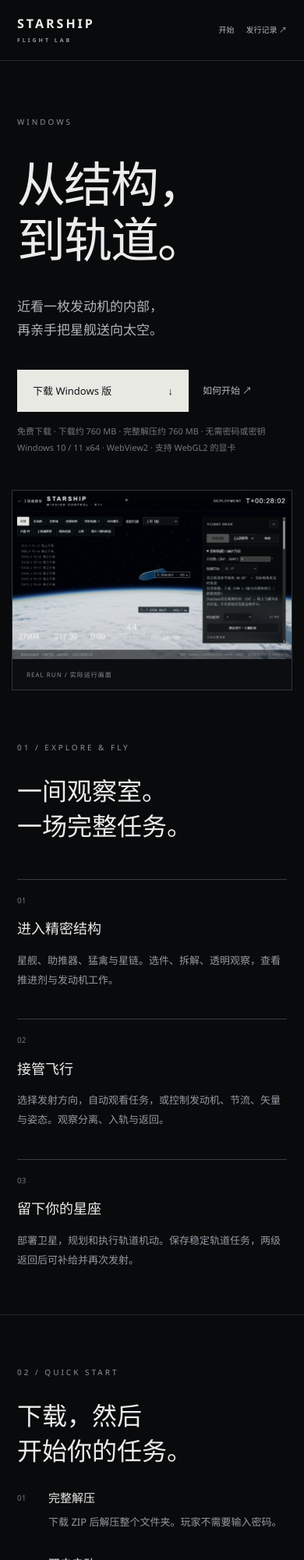
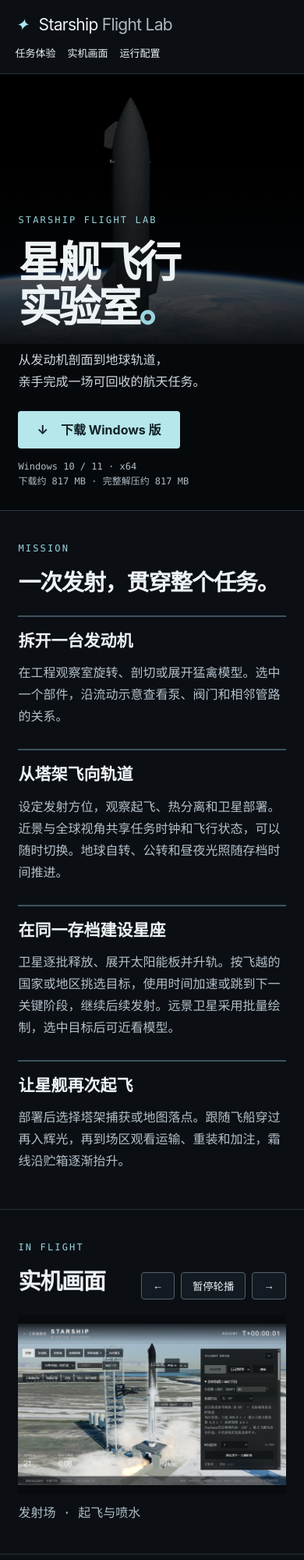
Before and after one commit to menkuan-ai/starship-flight-lab, a plain HTML site: page index.html in a window 390 px wide. Shown: the top 2000 px of the page at 78% size. Drawn offline with Linux system fonts and the light colour scheme.

Commit message:
Refresh flight gallery, mission overview and Windows requirements

```diff
--- /dev/null
+++ b/gallery.js
@@ -0,0 +1,31 @@
+const slides = [
+  ['pad.webp', '发射场 · 起飞与喷水'],
+  ['flight.webp', '在轨飞行 · 星舰与地球弧线'],
+  ['preview.webp', '轨道视图 · 卫星部署'],
+  ['entry.webp', '返回地球 · 再入辉光']
+];
+const photo = document.querySelector('#screen');
+const toggle = document.querySelector('#play');
+const motion = matchMedia('(prefers-reduced-motion: reduce)');
+let current = 0;
+let playing = !motion.matches;
+let timer;
+function show(step) {
+  current = (current + step + slides.length) % slides.length;
+  const [src, label] = slides[current];
+  photo.src = src;
+  photo.alt = label;
+  document.querySelector('#caption').textContent = label;
+}
+function schedule() {
+  clearInterval(timer);
+  toggle.textContent = playing ? '暂停轮播' : '播放轮播';
+  if (playing && !document.hidden) timer = setInterval(() => show(1), 6000);
+}
+document.querySelector('#prev').onclick = () => { show(-1); schedule(); };
+document.querySelector('#next').onclick = () => { show(1); schedule(); };
+toggle.onclick = () => { playing = !playing; schedule(); };
+document.addEventListener('visibilitychange', schedule);
+motion.addEventListener('change', () => { playing = !motion.matches; schedule(); });
+document.querySelector('.controls').hidden = false;
+schedule();
--- a/index.html
+++ b/index.html
@@ -1,8 +1,9 @@
-<!doctype html><html lang="zh-CN"><head><meta charset="utf-8"><meta name="viewport" content="width=device-width,initial-scale=1"><meta name="description" content="由 GPT 制作的 Starship Flight Lab：免费下载 Windows 星舰工程观察与航天任务模拟软件。无需密码，解压后运行。"><title>Starship Flight Lab — 从结构，到轨道</title><link rel="stylesheet" href="style.css"></head><body>
-<header><a class="brand" href="#">STARSHIP <small>FLIGHT LAB</small></a><nav><a href="#experience">体验</a><a href="#start">开始</a><a href="https://github.com/menkuan-ai/starship-flight-lab/releases/latest">发行记录 ↗</a></nav></header>
-<main><section class="hero"><p class="eyebrow">WINDOWS</p><h1>从结构，<br>到轨道。</h1><p class="lead">近看一枚发动机的内部，<br class="mobile">再亲手把星舰送向太空。</p><div class="download"><a class="primary" href="https://github.com/menkuan-ai/starship-flight-lab/releases/download/windows-r12/Starship-Windows.zip">下载 Windows 版 <span>↓</span></a><a class="secondary" href="#start">如何开始 ↗</a></div><p class="fine">免费下载 · <span data-release-sizes>下载约 760 MB · 完整解压约 760 MB</span> · 无需密码或密钥</p><p class="platform">Windows 10 / 11 x64 · WebView2 · 支持 WebGL2 的显卡</p></section>
-<figure class="preview"><img src="preview.webp" alt="Starship Flight Lab 软件内的北向入轨与卫星部署实测画面" width="1440" height="869"><figcaption><span>REAL RUN / 实际运行画面</span><span>20 颗独立卫星 · 北向发射测试</span></figcaption></figure>
-<section id="experience" class="experience"><div class="section-label">01 / EXPLORE & FLY</div><h2>一间观察室。<br>一场完整任务。</h2><div class="features"><article><span>01</span><h3>进入精密结构</h3><p>星舰、助推器、猛禽与星链。选件、拆解、透明观察，查看推进剂与发动机工作。</p></article><article><span>02</span><h3>接管飞行</h3><p>选择发射方向，自动观看任务，或控制发动机、节流、矢量与姿态。观察分离、入轨与返回。</p></article><article><span>03</span><h3>留下你的星座</h3><p>部署卫星，规划和执行轨道机动。保存稳定轨道任务，两级返回后可补给并再次发射。</p></article></div></section>
-<section id="start" class="start"><div class="section-label">02 / QUICK START</div><h2>下载，然后<br>开始你的任务。</h2><ol><li><b>完整解压</b><p>下载 ZIP 后解压整个文件夹。玩家不需要输入密码。</p></li><li><b>双击启动</b><p>打开 <code>Starship Flight Lab.exe</code>。不需要浏览器标签、Node 或 Python。若系统提示缺少 WebView2，请安装<a href="https://developer.microsoft.com/microsoft-edge/webview2/">微软官方运行环境 ↗</a>。</p></li><li><b>选一个入口</b><p>工程观察室：左键旋转、中键平移、滚轮缩放。任务模拟：先选方位，再点“启动任务”。“推进到下一关键阶段”可加速观看。</p></li><li><b>继续探索</b><p>顶部“简介 / 操作教程”可随时打开。F11 全屏；稳定在轨后可保存。旧网页版存档可导出后导入软件。</p></li></ol></section>
-<section class="notes"><h2>关于这个作品</h2><p>这是独立制作的航天模拟作品，非 SpaceX 官方软件。真实尺度地球、有限推力与轨道运动由计算产生；未公开的内部结构、性能参数、上级塔架回收等采用明确标注的工程近似。首次加载、运行帧率取决于电脑配置和观察视角。</p><p>提供 Windows 下载，完整解压后即可运行。需要支持 WebGL2 的电脑显卡。首次启动会载入精密模型。第三方组件与素材的原许可、影像署名和模拟边界均随包保留。</p><a href="https://github.com/menkuan-ai/starship-flight-lab/releases/latest">查看发行说明与 SHA256 校验值 ↗</a></section></main>
-<footer><span>STARSHIP FLIGHT LAB</span><span>2026 · menkuan-ai</span><a href="https://github.com/menkuan-ai/starship-flight-lab">GitHub ↗</a></footer></body></html>
+<!doctype html>
+<html lang="zh-CN"><head><meta charset="utf-8"><meta name="viewport" content="width=device-width,initial-scale=1"><meta name="description" content="Starship Flight Lab 星舰工程观察与任务模拟。探索发动机剖面，在同一存档中完成发射、卫星部署、塔架捕获与再次发射。"><title>Starship Flight Lab · 星舰飞行实验室</title><link rel="stylesheet" href="style.css"><script defer src="gallery.js"></script></head>
+<body><header><a class="brand" href="#top"><i aria-hidden="true">✦</i> Starship <b>Flight Lab</b></a><nav><a href="#mission">任务体验</a><a href="#gallery">实机画面</a><a href="#system">运行配置</a></nav></header>
+<main id="top"><section class="hero"><img src="flight.webp" alt="飞行模拟中，星舰掠过地球弧形地平线"><div class="hero-copy"><p class="kicker">STARSHIP FLIGHT LAB</p><h1>星舰飞行<br>实验室<span>。</span></h1><p class="lead">从发动机剖面到地球轨道，<br>亲手完成一场可回收的航天任务。</p><a class="download" href="https://github.com/menkuan-ai/starship-flight-lab/releases/download/windows-r12/Starship-Windows.zip">↓　下载 Windows 版</a><p class="meta">Windows 10 / 11 · x64<br><span data-release-sizes>下载约 817 MB · 完整解压约 817 MB</span></p></div></section>
+<section id="mission"><p class="kicker">MISSION</p><h2>一次发射，贯穿整个任务。</h2><div class="features"><article><h3>拆开一台发动机</h3><p>在工程观察室旋转、剖切或展开猛禽模型。选中一个部件，沿流动示意查看泵、阀门和相邻管路的关系。</p></article><article><h3>从塔架飞向轨道</h3><p>设定发射方位，观察起飞、热分离和卫星部署。近景与全球视角共享任务时钟和飞行状态，可以随时切换。地球自转、公转和昼夜光照随存档时间推进。</p></article><article><h3>在同一存档建设星座</h3><p>卫星逐批释放、展开太阳能板并升轨。按飞越的国家或地区挑选目标，使用时间加速或跳到下一关键阶段，继续后续发射。远景卫星采用批量绘制，选中目标后可近看模型。</p></article><article><h3>让星舰再次起飞</h3><p>部署后选择塔架捕获或地图落点。跟随飞船穿过再入辉光，再到场区观看运输、重装和加注，霜线沿贮箱逐渐抬升。</p></article></div></section>
+<section id="gallery"><p class="kicker">IN FLIGHT</p><div class="gallery-head"><h2>实机画面</h2><div class="controls" hidden><button id="prev" aria-label="上一张">←</button><button id="play">暂停轮播</button><button id="next" aria-label="下一张">→</button></div></div><figure><img id="screen" src="pad.webp" alt="发射场内的喷水与起飞场景"><figcaption id="caption">发射场 · 起飞与喷水</figcaption></figure></section>
+<section id="system"><p class="kicker">SYSTEM</p><h2>运行配置</h2><div class="specs"><article><h3>最低运行条件</h3><p>Windows 10 / 11 x64、.NET Framework 4.8、Microsoft Edge WebView2，以及支持硬件加速 WebGL 2 的显卡与驱动。</p><p>保留压缩包再解压，建议预留 2 GB 磁盘空间。最低 CPU、内存和显卡型号尚未实机测定。</p></article><article><h3>推荐参考配置</h3><p>已实测的笔记本配置为 Core i9-14900HX、32 GB 内存、GeForce RTX 4060 Laptop GPU。</p><p>在 1080 × 688 的发射场近景，白雾开启时测得中位帧时间 29.2 毫秒，约合 34 FPS。分辨率、镜头距离和任务规模都会影响表现。</p></article></div></section>
+<section id="start"><h2>开始第一次任务</h2><p>完整解压 ZIP，双击 <code>Starship Flight Lab.exe</code>。进入工程观察室查看结构，或打开任务模拟，选定发射方位后点击「启动任务」。如果系统提示缺少运行环境，可安装 <a href="https://developer.microsoft.com/microsoft-edge/webview2/">微软 WebView2 ↗</a>。</p><a class="textlink" href="https://github.com/menkuan-ai/starship-flight-lab/releases/tag/windows-r12">发行说明及 SHA256 校验文件 ↗</a></section></main>
+<footer><strong>Starship Flight Lab</strong><p>由 GPT 协助制作的独立航天模拟作品。内部结构与未公开参数采用工程近似，上级塔架回收为模拟场景。第三方影像与模型署名随软件提供。</p><a href="https://github.com/menkuan-ai/starship-flight-lab">GitHub ↗</a></footer></body></html>
```
Also changed, not shown: style.css (+1 -1 lines), entry.webp (added), flight.webp (added), pad.webp (added).
